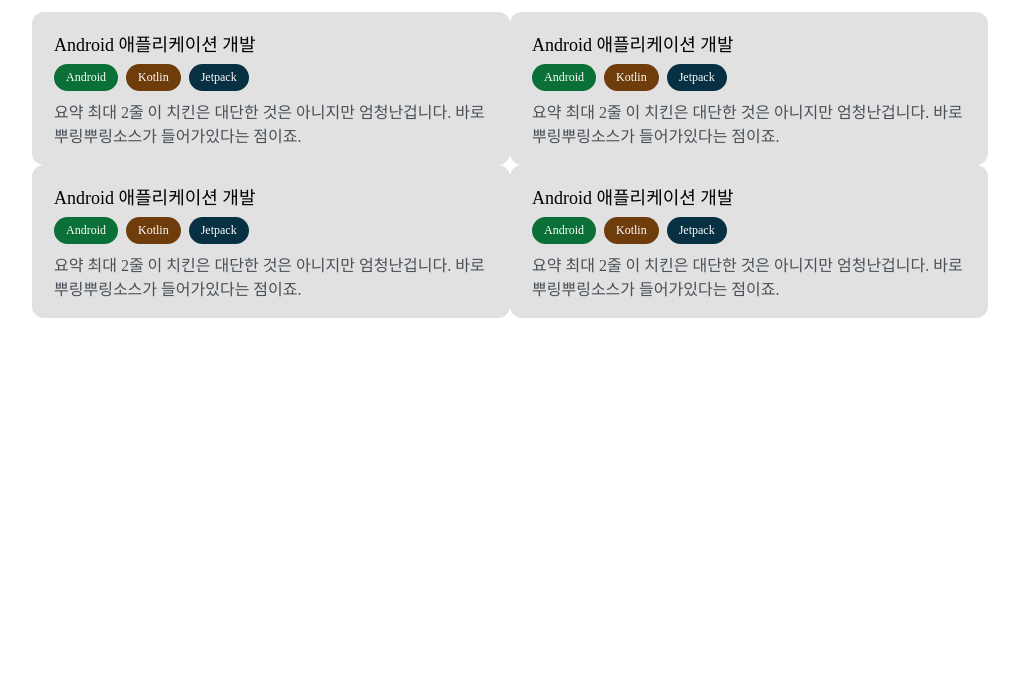
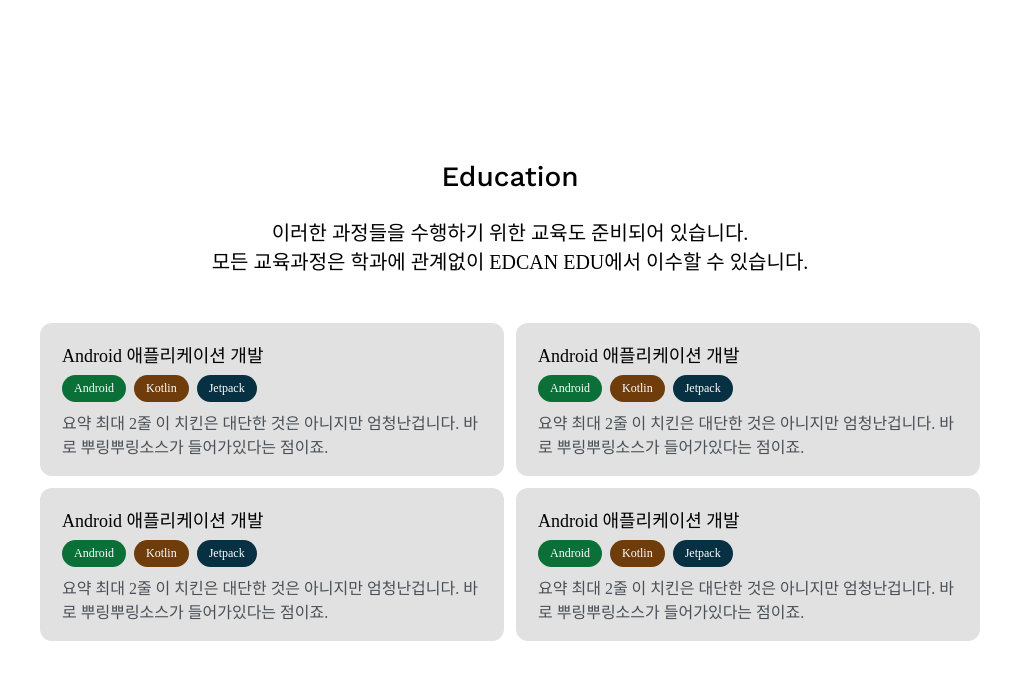
Before and after one commit to kichan05/2022-EDCAN-Web, a Vue app: page / in a window 1280 px wide. Shown: the top 680 px of the page, without its empty margins (130-1149 px from the left). Built offline with nearby package versions, Linux system fonts and the light colour scheme; a web font is replaced by a local one.

Commit message:
Page4 레이아웃 완성

```diff
--- a/src/components/Page4.vue
+++ b/src/components/Page4.vue
@@ -1,8 +1,10 @@
 <template>
 <div class="main-page-page page4">
     <div class="content">
-        <!-- <h3>Education</h3>
-        <p>이러한 과정들을 수행하기 위한 교육도 준비되어 있습니다.<br>모든 교육과정은 학과에 관계없이 EDCAN EDU에서 이수할 수 있습니다.</p> -->
+        <div class="description-wrap">
+            <h3>Education</h3>
+            <p class="description">이러한 과정들을 수행하기 위한 교육도 준비되어 있습니다.<br>모든 교육과정은 학과에 관계없이 EDCAN EDU에서 이수할 수 있습니다.</p>
+        </div>
 
         <div class="educan-item-wrap">
             <EducanItem/>
@@ -26,16 +28,41 @@ export default {
 </script>
 
 <style scoped>
-.page4 .content {
-    padding : 12px;
+.page4 {
+    display: grid;
+    grid-template-rows: 1fr;
+}
+
+.content {
+    padding : 20px;
 
     display: flex;
-    flex-direction: row;
+    flex-direction: column;
+    align-items: center;
     justify-content: center;
+    gap : 48px;
 }
 
-.page4 .educan-item-wrap {
+.description-wrap {
+    display: flex;
+    flex-direction: column;
+    text-align: center;
+
+    gap : 24px;
+}
+
+h3 {
+    font-size: 28px;
+    font-weight: 500;
+}
+
+.description {
+    font-size: 20px;
+}
+
+.educan-item-wrap {
     display: grid;
     grid-template-columns: 1fr 1fr;
+    gap : 12px;
 }
 </style>
--- a/src/components/Page4/EducanItem.vue
+++ b/src/components/Page4/EducanItem.vue
@@ -6,7 +6,7 @@
         <li class="educan-item-tag kotlin">Kotlin</li>
         <li class="educan-item-tag jetpack">Jetpack</li>
     </ul>
-    <p class="educan-item-discription">
+    <p class="educan-item-description">
         요약 최대 2줄 이 치킨은 대단한 것은 아니지만 엄청난겁니다. 바로 뿌링뿌링소스가 들어가있다는 점이죠.
     </p>
 </div>
@@ -72,7 +72,7 @@ export default {
     background: #3E3E3E;
 }
 
-.educan-item-discription {
+.educan-item-description {
     color : var(--gray7)
 }
 </style>
```
